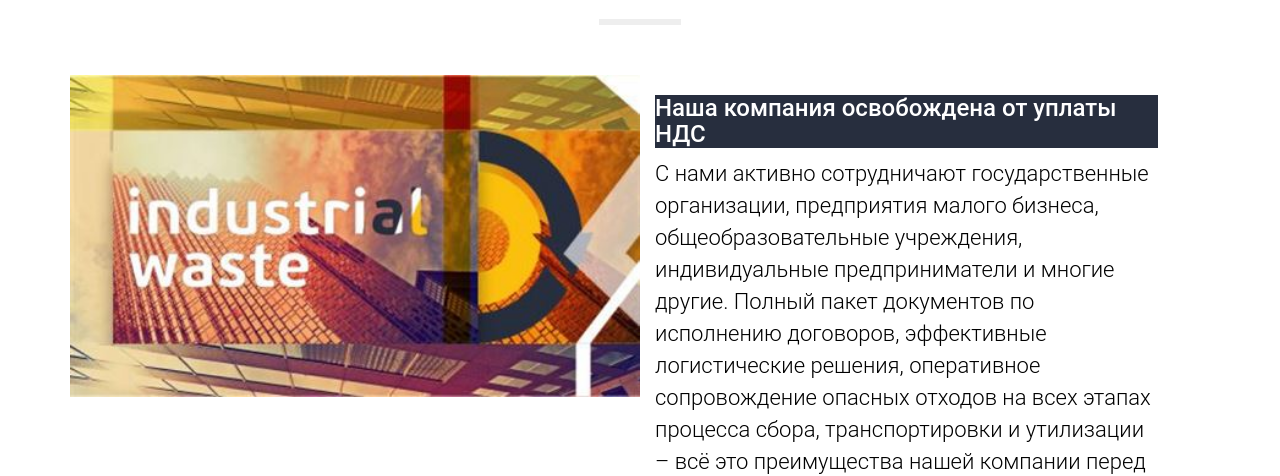
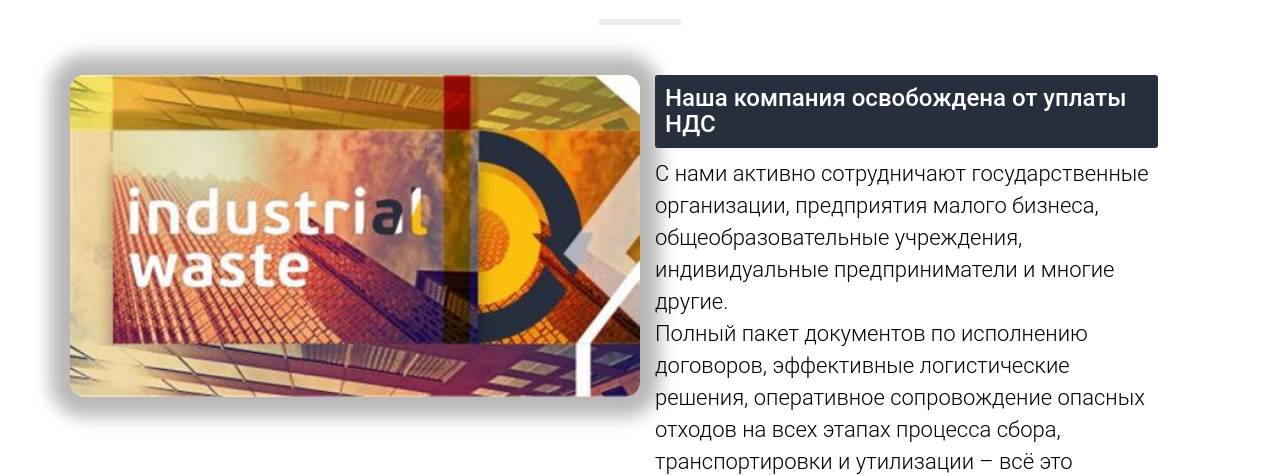
Before and after one commit to infabls/pokz, a plain HTML site: page index.html in a window 1280 px wide. Shown: the part 331-807 px from the top of the page. Drawn offline with nearby package versions, Linux system fonts and the light colour scheme; files that its build step writes are made by us from their sources.

Commit message:
update styles

```diff
--- a/css/addons.css
+++ b/css/addons.css
@@ -17,6 +17,7 @@ header.row .navbar .navbar-header .navbar-toggle {
 	}
 
 }
+
 .top-banner {
 	min-height: 500px;
 }
@@ -46,10 +47,22 @@ header.row .navbar .navbar-header .navbar-toggle {
 .mytextblack {
 	background: #272E3E;
     color: #fff !important;
+    padding: 10px;
+    border-radius: 3px;
+    margin-top: 0px;
+
 }
+.split-column .image img {
+    box-shadow: 0 0 17px 20px #00000047;
+    border-radius: 15px;
+}
+
 @media (max-width: 600px) {
 	header.row  {
 		background: url(/img/new/mobile.jpg) no-repeat scroll center bottom !important;
 		background-size: cover;
 	}
+	.split-column .image img {
+		border-radius: 0;
 	}
+}
--- a/index.html
+++ b/index.html
@@ -126,7 +126,9 @@
           <div class="col-sm-6 texts">
             <div class="texts-inner row m0">
               <h3 class="mytextblack">Наша компания освобождена от уплаты НДС</h3>
-              <p class="whitetest">С нами активно сотрудничают государственные организации, предприятия малого бизнеса, общеобразовательные учреждения, индивидуальные предприниматели и многие другие. Полный пакет документов по исполнению договоров, эффективные логистические решения, оперативное сопровождение опасных отходов на всех этапах процесса сбора, транспортировки и утилизации – всё это преимущества нашей компании перед другими игроками на рынке.</p>
+              <p class="whitetest">С нами активно сотрудничают государственные организации, предприятия малого бизнеса, общеобразовательные учреждения, индивидуальные предприниматели и многие другие.
+              <br>
+              Полный пакет документов по исполнению договоров, эффективные логистические решения, оперативное сопровождение опасных отходов на всех этапах процесса сбора, транспортировки и утилизации – всё это преимущества нашей компании перед другими игроками на рынке.</p>
             </div>
           </div>
         </div>
```
Also changed, not shown: images/new/1.png. Lines whose indentation alone changed are shown as unchanged.
